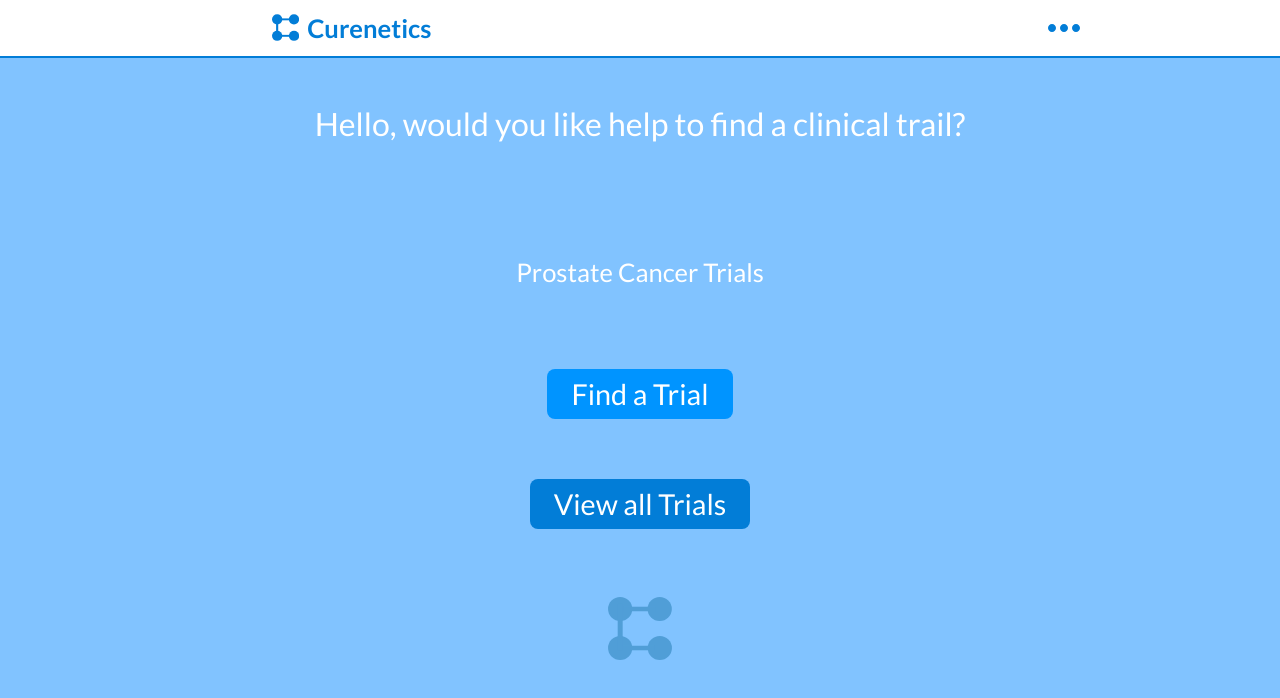
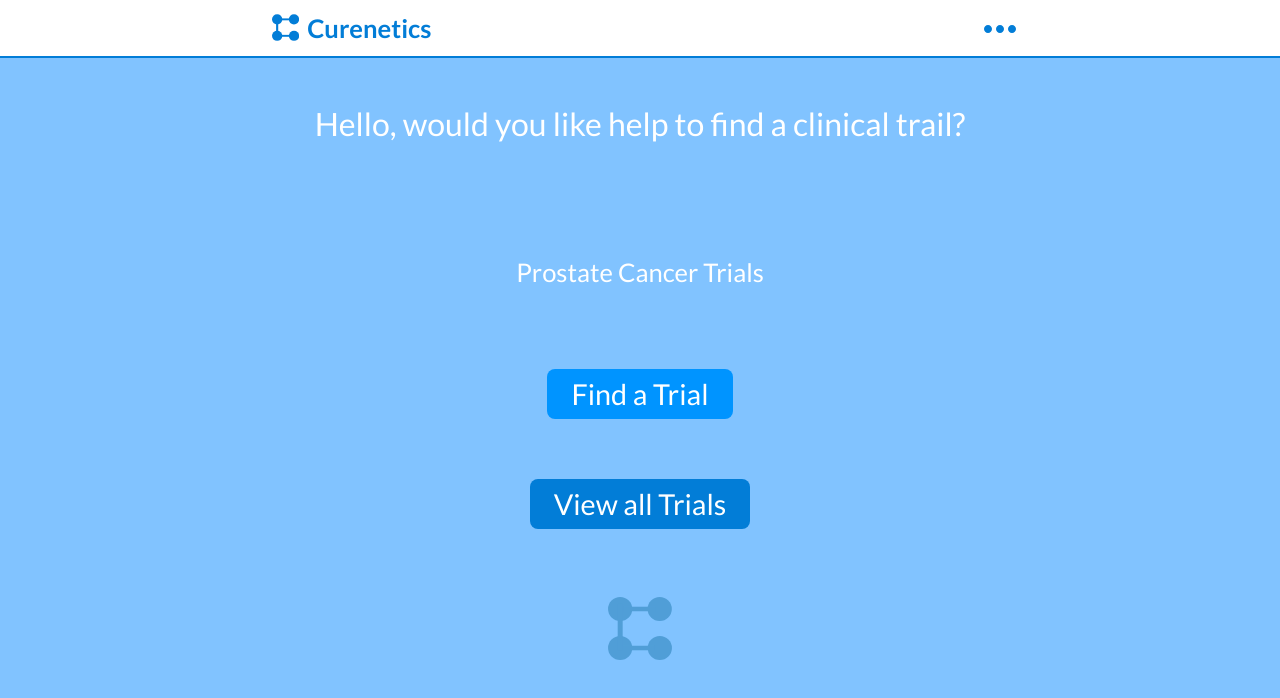
Before and after one commit to fac-15/Curenetics, a React (Vite) app: page / in a window 1280 px wide. Shown: the top 698 px of the page. Built offline with nearby package versions, Linux system fonts and the light colour scheme.

Commit message:
hacky, horrible menu css

```diff
--- a/src/Components/Header/header.css
+++ b/src/Components/Header/header.css
@@ -43,7 +43,16 @@
   top: 0;
   bottom: 0;
   right: 0;
-  min-width: 15rem;
+}
+@media only screen and (min-width: 50rem) {
+  .menu-container {
+    position: relative;
+    width: 0;
+  }
+  .menu-container.open {
+    position: absolute;
+    min-width: 15rem;
+  }
 }
 
 /* - - - - - - -  */
@@ -59,7 +68,7 @@
 @media only screen and (min-width: 50rem) {
   .menu-button {
     position: relative;
-    right: 0;
+    /* right: 0; */
   }
   .menu-container.open .menu-button {
     right: -0.5rem;
@@ -101,6 +110,11 @@
   .nav-menu {
     position: absolute;
     top: 0;
+    right: 0;
+    visibility: hidden;
+  }
+  .menu-button.open ~ .nav-menu {
+    visibility: visible;
   }
 }
 
@@ -113,12 +127,12 @@
   font-size: 1.8rem;
   font-weight: var(--bold);
   padding: 0;
-  padding-right: 2.5rem;
+  padding-right: 1rem;
 }
 @media only screen and (min-width: 50rem) {
   .menu-title {
     padding: 0;
-    padding-left: 2.5rem;
+    padding-left: 1rem;
   }
 }
 .nav-menu li {
```
